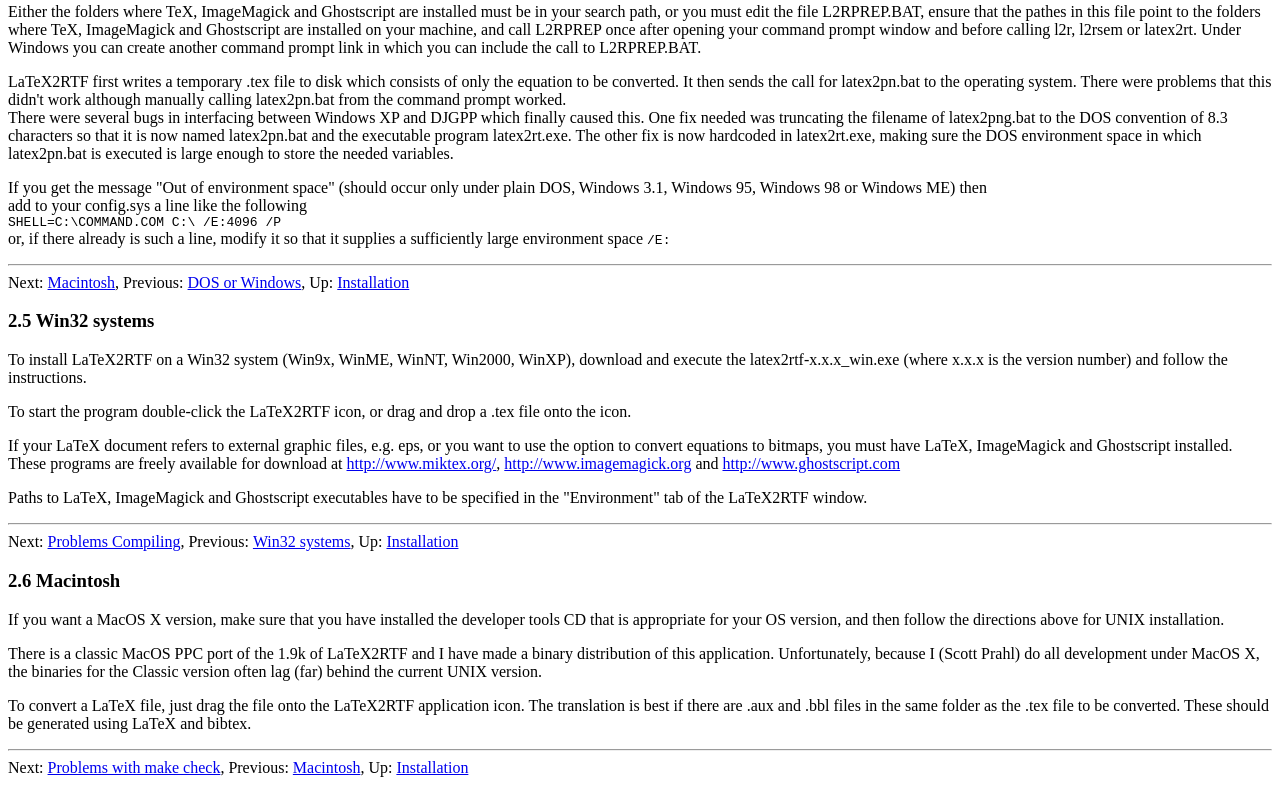
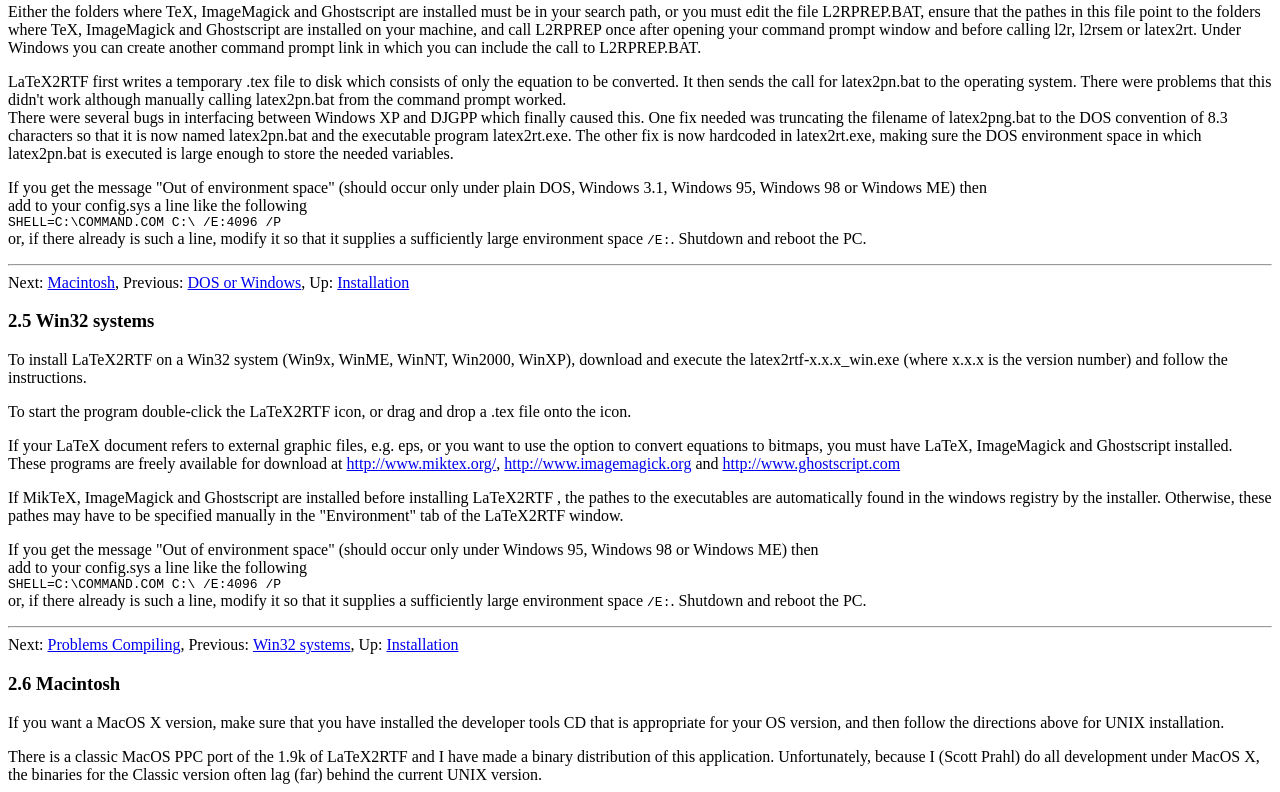
Before and after one commit to latex2rtf/latex2rtf, a plain HTML site: page doc/latex2rtf.html in a window 1280 px wide. Shown: the part 3488-4280 px from the top of the page. Drawn offline with Linux system fonts and the light colour scheme.

Commit message:
WH: updated documentation for MS-DOS and MS-Win
git-svn-id: https://svn.code.sf.net/p/latex2rtf/code/trunk@448 bedafb05-6a7b-466a-8c5e-1828fe372967

```diff
--- a/doc/latex2rtf.html
+++ b/doc/latex2rtf.html
@@ -342,7 +342,7 @@
 with Notepad (Windows).
 <li>At the end of that file, add the line <br>
 <span class="file">PATH=C:\l2r;%PATH%</span>
-<li>Save the file to its original location.
+<li>Save the file to its original location. Shutdown and reboot the PC.
 </ul>
      <li>WinNT, Win2000, WinXP
           <ul>
@@ -404,7 +404,8 @@
 add to your config.sys a line like the following<br>
 <code>SHELL=C:\COMMAND.COM C:\ /E:4096 /P</code><br>
 or, if there already is such a line, modify it so that it supplies a
-sufficiently large environment space <code>/E:</code>
+sufficiently large environment space <code>/E:</code>.
+Shutdown and reboot the PC.
 
 <div class="node">
 <p><hr>
@@ -432,9 +433,20 @@
 freely available for download at <a href="http://www.miktex.org/">http://www.miktex.org/</a>,
 <a href="http://www.imagemagick.org">http://www.imagemagick.org</a> and <a href="http://www.ghostscript.com">http://www.ghostscript.com</a>
 
-   <p>Paths to LaTeX, ImageMagick and Ghostscript executables have to be specified in the
-"Environment" tab of the LaTeX2RTF
+   <p>If MikTeX, ImageMagick and Ghostscript are installed before installing LaTeX2RTF
+,
+the pathes to the executables are automatically found in the windows registry
+by the installer. Otherwise, these pathes may have to be specified manually
+in the "Environment" tab of the LaTeX2RTF
  window.
+
+   <p>If you get the message "Out of environment space" (should occur only under
+Windows 95, Windows 98 or Windows ME) then<br>
+add to your config.sys a line like the following<br>
+<code>SHELL=C:\COMMAND.COM C:\ /E:4096 /P</code><br>
+or, if there already is such a line, modify it so that it supplies a
+sufficiently large environment space <code>/E:</code>.
+Shutdown and reboot the PC.
 
 <div class="node">
 <p><hr>
```
Also changed, not shown: doc/latex2rtf.txt, 2 other files.
